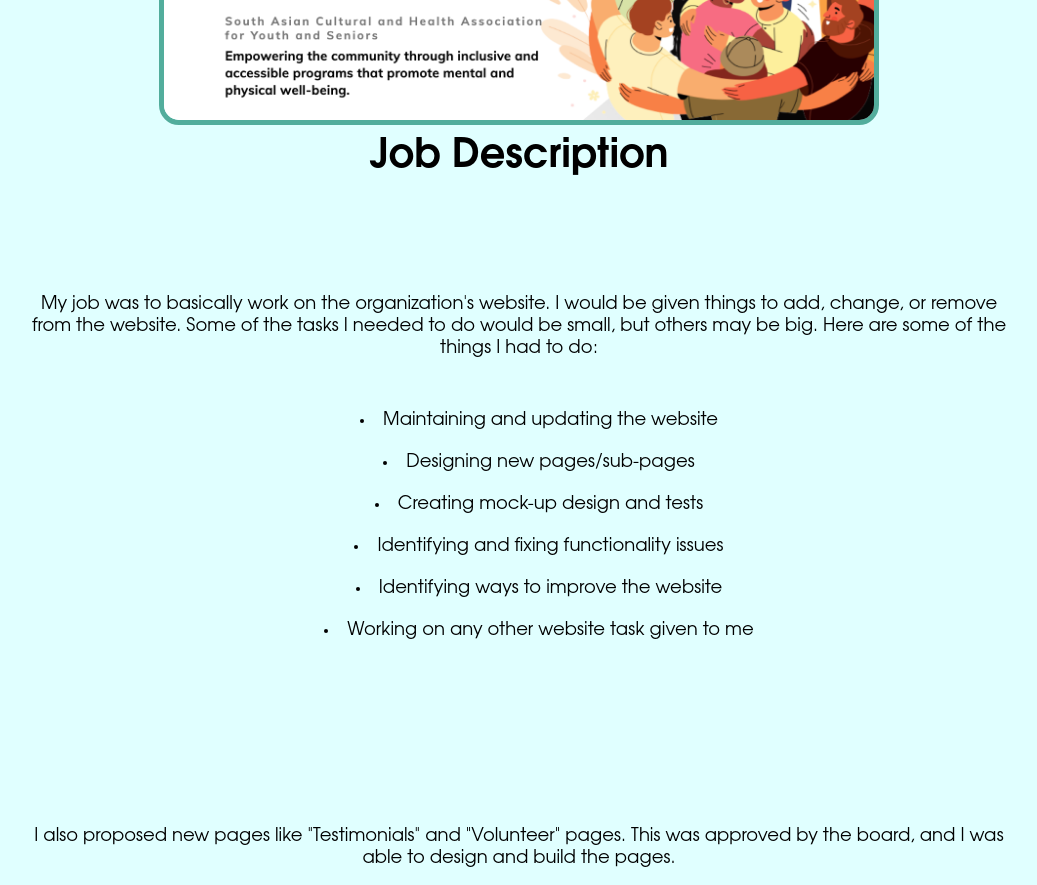
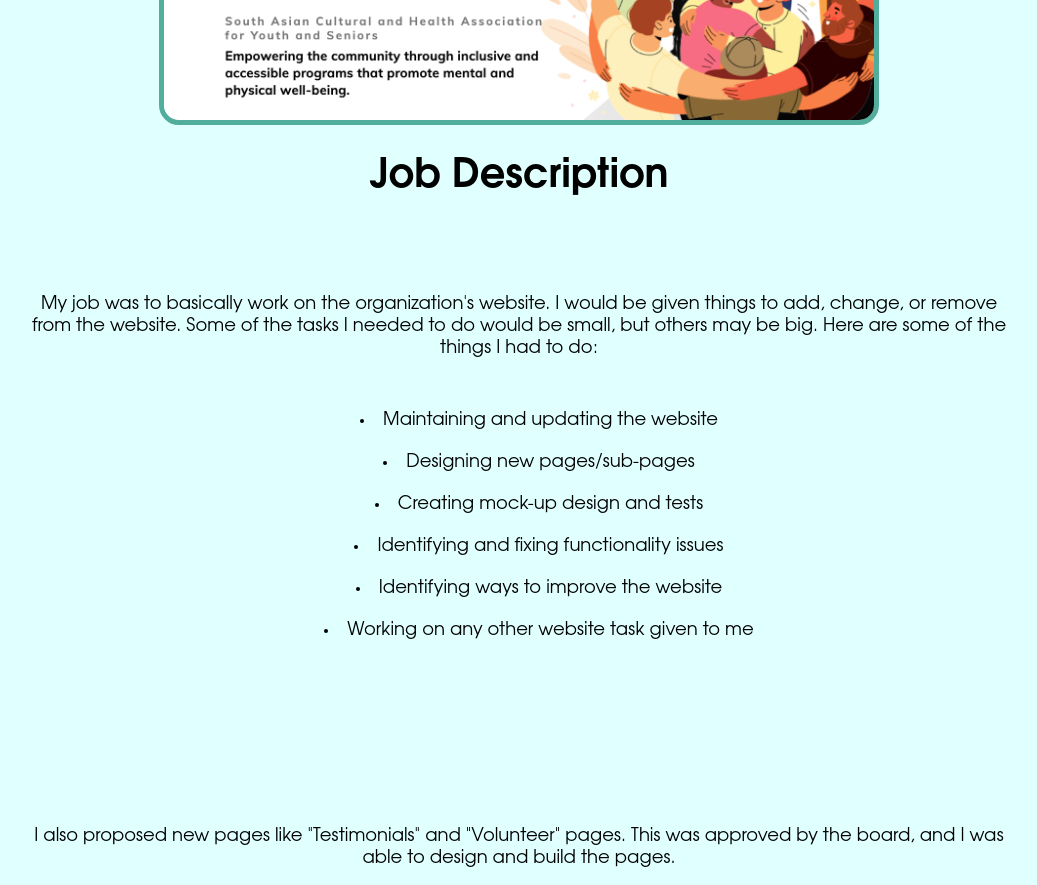
Before and after one commit to HariT10/Work-Term-Report, a plain HTML site: page index.html in a window 1280 px wide. Shown: the part 3200-4085 px from the top of the page, without its empty margins (121-1158 px from the left). Drawn offline with nearby package versions, Linux system fonts and the light colour scheme.

Commit message:
Update work.css

```diff
--- a/work.css
+++ b/work.css
@@ -1031,7 +1031,7 @@
     font-family: Avenir, Montserrat, Corbel, 'URW Gothic', source-sans-pro, sans-serif;;
 
     font-size: 40px;
-    margin-top: -820px;
+    margin-top: -780px;
   }
 
 
```
